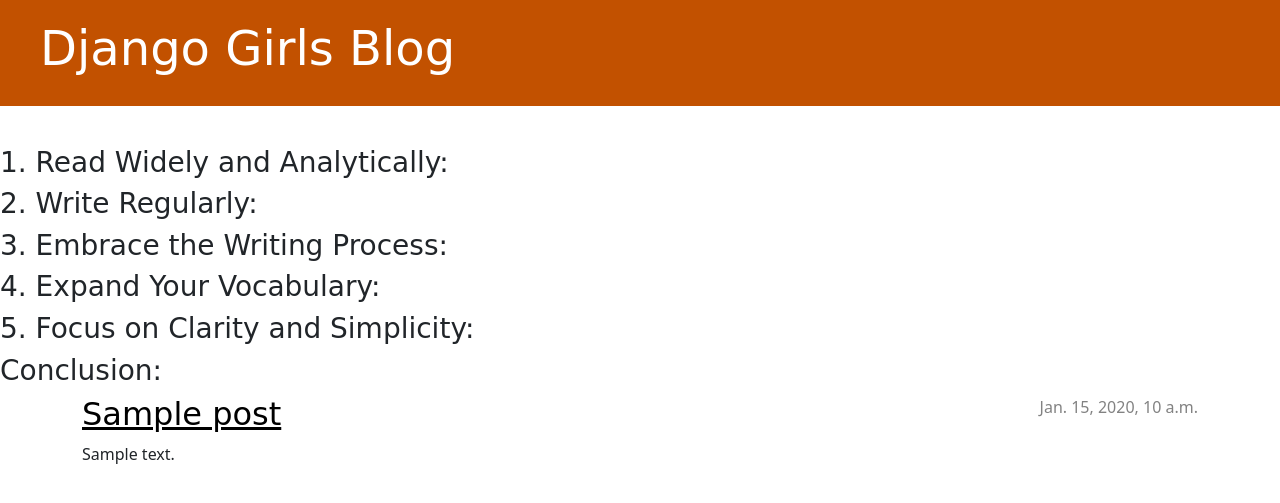
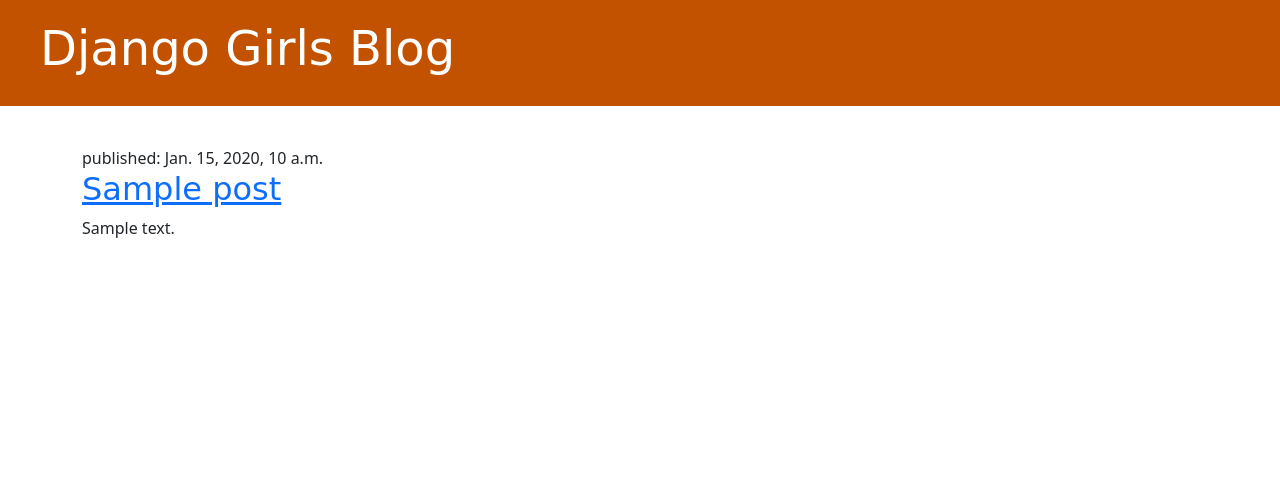
Before and after one commit to AJ-254/my-first-blog, a Django app: page / in a window 1280 px wide. Shown: the top 503 px of the page. Run offline with Django 5.2, Linux system fonts and the light colour scheme; tables that the repository leaves empty hold one stand-in row (values such as "Sample post").

Commit message:
Modified templates to display posts from database.

```diff
--- a/blog/templates/blog/post_list.html
+++ b/blog/templates/blog/post_list.html
@@ -10,24 +10,16 @@
         <header class="page-header">
             <h1><a href="/">Django Girls Blog</a></h1>
         </header>
-                <h3>1. Read Widely and Analytically:</h3>
-                <h3>2. Write Regularly:</h3>
-                <h3>3. Embrace the Writing Process:</h3>
-                <h3>4. Expand Your Vocabulary:</h3>
-                <h3>5. Focus on Clarity and Simplicity:</h3>
-                <h3>Conclusion:</h3>
         <main class="container">
             <div class="row">
                 <div class="col">
                     {% for post in posts %}
-                        <article class="post">
-                            <time class="date">
-                                {{ post.published_date }}
-                            </time>
-                            <h2><a href="">{{ post.title }}</a></h2>
-                            <p>{{ post.text|linebreaksbr }}</p>
-                        </article>
-                    {% endfor %}
+    <article>
+        <time>published: {{ post.published_date }}</time>
+        <h2><a href="">{{ post.title }}</a></h2>
+        <p>{{ post.text|linebreaksbr }}</p>
+    </article>
+{% endfor %}
                 </div>
             </div>
         </main>
```
